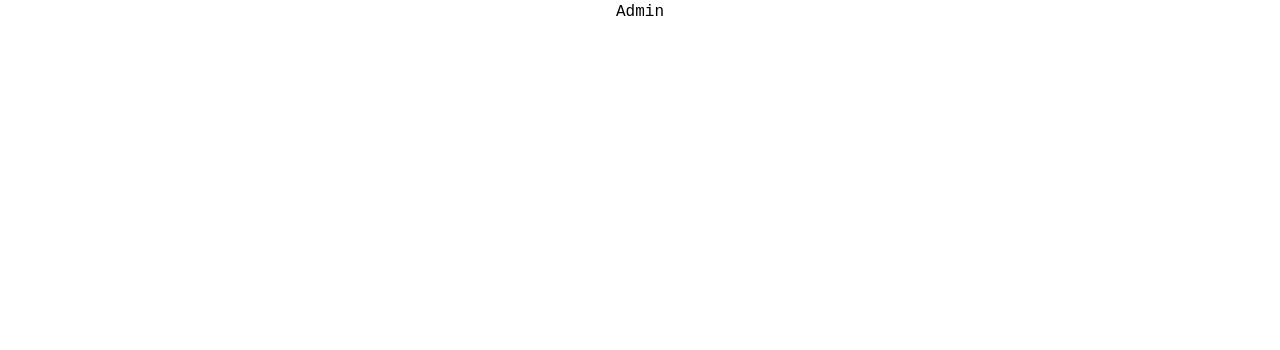
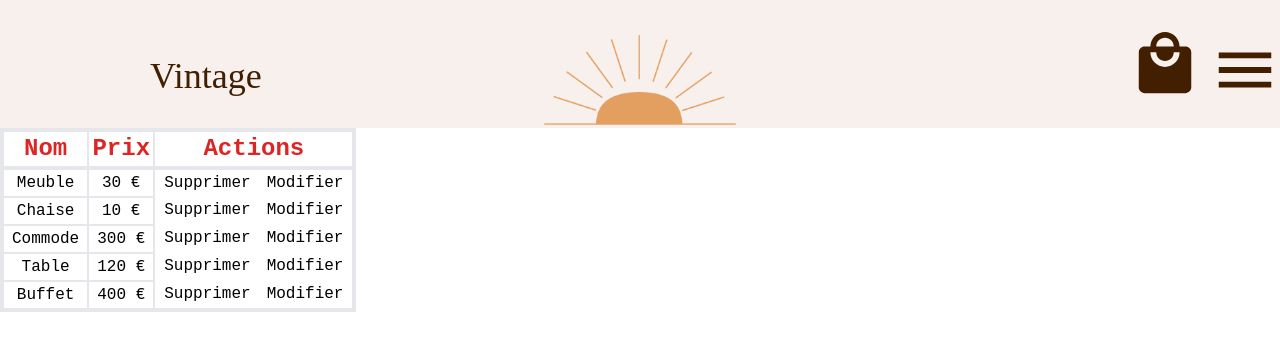
Before and after one commit to adatechschool/projet-collectif---vente-de-meubles-vintage_project, a React (Vite) app in the folder front/: page /admin in a window 1280 px wide. Shown: the top 350 px of the page. Built offline with nearby package versions, Linux system fonts and the light colour scheme; a web font is replaced by a local one.

Commit message:
Ajouter un tableau dans la page Admin avec les infos de meubles issus d'un fichier et des boutons non fonctionnels pour supprimer et modifier le produit

```diff
--- /dev/null
+++ b/front/src/composants/Table/Table.jsx
@@ -0,0 +1,39 @@
+import React from 'react'
+import Bouton from '../Bouton/Bouton'
+
+function Table({data}) {
+  return (
+    <div>
+        <table className='border-4 table-auto'>
+            <thead class="text-red-600">
+                <tr>
+                    <th className='border-2 text-2xl'>Nom</th>
+                    <th className='border-2 text-2xl'>Prix</th>
+                    <th className='border-2 text-2xl'>Actions</th>
+                </tr>
+            </thead>
+            <tbody className='border-4'>
+                {
+                    data.map(el => (
+                        <tr>
+                            <td className='border-2 px-2'>{el.nom}</td>
+                            <td className='border-2 px-2'>{el.prix} €</td>
+                            <td className='flex mx-2'>
+                            <div className='mr-2'>
+                                <Bouton texteBouton="Supprimer" />
+                            </div>
+                            <div className="ml-2">
+                                <Bouton texteBouton="Modifier" />
+                            </div>
+                            </td>
+                        </tr>
+                    ))
+                }
+
+            </tbody>
+      </table>
+    </div>
+  )
+}
+
+export default Table
--- a/front/src/pages/Admin/Admin.jsx
+++ b/front/src/pages/Admin/Admin.jsx
@@ -1,8 +1,14 @@
 import React from 'react'
+import Navbar from '../../composants/Navbar/Navbar';
+import Table from '../../composants/Table/Table';
+import { produits } from '../../data/produits';
 
 function Admin() {
   return (
-    <div>Admin</div>
+    <div>
+      <Navbar/>
+      <Table data={produits}/>
+    </div>
   )
 }
 
```
